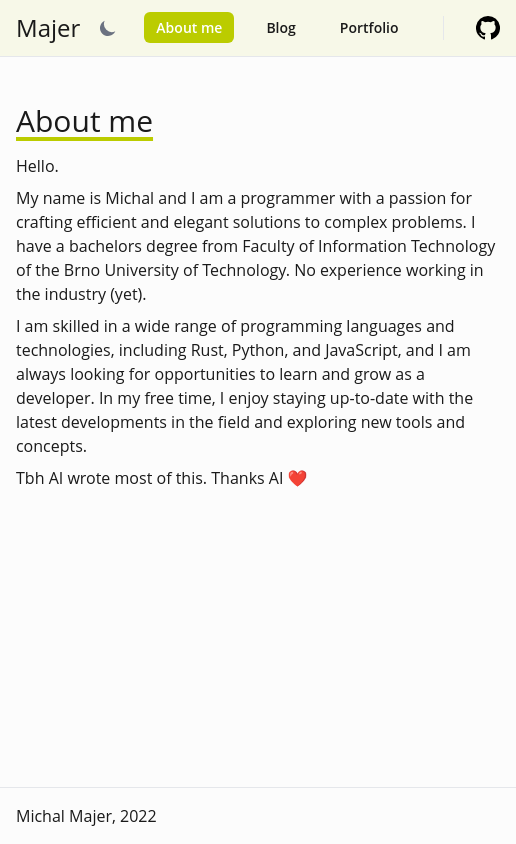
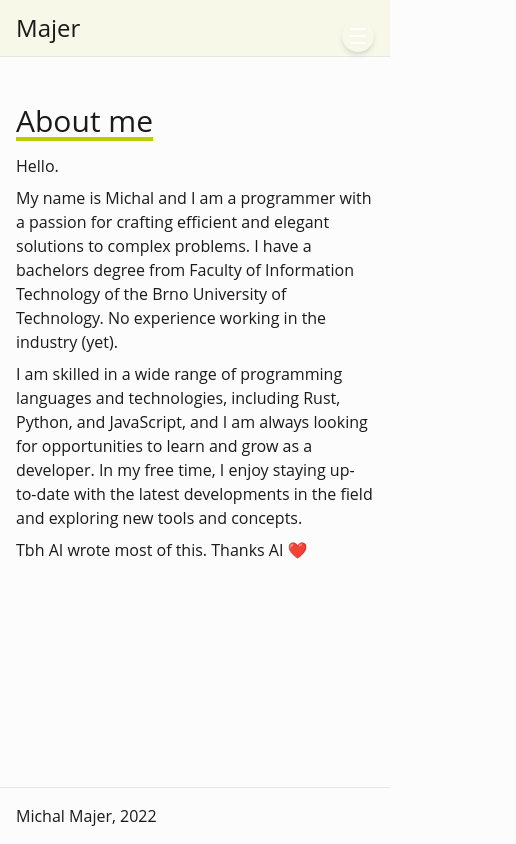
Before and after one commit to Sekky61/personal_website, a Next.js app in the folder web/: page /about in a window 390 px wide. Shown: the whole page, 516 px wide, since content can reach past the window. Built offline with nearby package versions, Linux system fonts and the light colour scheme.

Commit message:
hamburger menu part 1

```diff
--- a/web/common/components/BlogPostCard.tsx
+++ b/web/common/components/BlogPostCard.tsx
@@ -20,7 +20,7 @@ export default function BlogPostCard({ post }: { post: Blogpost }) {
         <p className="two-line-text-ellipsis h-12">
           {truncatedText}
         </p>
-        <div className="flex gap-1 h-8">
+        <div className="flex gap-1 h-7">
           {
             newTags.map(({ label, value }: any) =>
               <div key={value} className="tag-pill">
--- a/web/common/components/Pagination.tsx
+++ b/web/common/components/Pagination.tsx
@@ -53,7 +53,7 @@ function PageLink({ active, pageNumber, pathPrefix }: any) {
     return (
         <Link href={`${pathPrefix}/${pageNumber}`} aria-current="page"
             className={"relative inline-flex items-center border px-4 py-2 text-sm font-medium  focus:z-20 "
-                + (active ? "z-20 bg-primary-50 dark:bg-primary-90 border-primary-50 text-primary-60" : " border-gray-300 text-gray-500 hover:bg-gray-50")}>
+                + (active ? "z-20 bg-primary-90 dark:bg-primary-10 border-primary-40 text-primary-40" : " border-gray-300 text-gray-500 hover:bg-gray-50")}>
             {pageNumber}
         </Link>
     );
--- a/web/common/components/layout/Header.tsx
+++ b/web/common/components/layout/Header.tsx
@@ -11,9 +11,31 @@ const ThemeSwitch = () => {
     const uses_light = colorTheme === "light";
 
     return (
-        <button onClick={() => { uses_light ? setTheme("dark") : setTheme("light") }} type="button" className="mr-5 focus:ring focus:ring-primary-20 text-gray-500 dark:text-gray-400 hover:bg-gray-100 dark:hover:bg-gray-700 focus:outline-none rounded-full text-sm p-1.5">
+        <button onClick={() => { uses_light ? setTheme("dark") : setTheme("light") }} type="button" className="mr-5 focus:ring focus:ring-primary-70 text-primary-40 dark:text-primary-40 hover:bg-gray-100 dark:hover:bg-primary-20 focus:outline-none rounded-full text-sm p-1.5">
             <LightSwitch uses_light={uses_light}></LightSwitch>
         </button>
+    );
+}
+
+const Hamburger = () => {
+    return (
+        <div className="w-8 h-8">
+            <button className="relative group">
+                <div className="relative flex overflow-hidden items-center justify-center rounded-full w-8 h-8 transform transition-all duration-200 shadow-md">
+                    <div className="flex flex-col justify-between w-4 h-4 transform transition-all duration-300 origin-center overflow-hidden">
+                        <div className="bg-white h-[2px] w-7 transform transition-all duration-300 origin-left group-focus:translate-x-10"></div>
+                        <div className="bg-white h-[2px] w-7 rounded transform transition-all duration-300 group-focus:translate-x-10 delay-75"></div>
+                        <div className="bg-white h-[2px] w-7 transform transition-all duration-300 origin-left group-focus:translate-x-10 delay-150"></div>
+                        <div className="absolute items-center justify-between transform transition-all duration-500 top-2.5 -translate-x-10 group-focus:translate-x-0 flex w-0 group-focus:w-12">
+                            <div className="absolute bg-white h-[2px] w-4 transform transition-all duration-500 rotate-0 delay-300 group-focus:rotate-45"></div>
+                            <div className="absolute bg-white h-[2px] w-4 transform transition-all duration-500 -rotate-0 delay-300 group-focus:-rotate-45"></div>
+                        </div>
+                    </div>
+                </div>
+            </button>
+            <input className="hidden" type="checkbox" name="" id="hamburger-checkbox" />
+        </div>
+
     );
 }
 
@@ -48,7 +70,7 @@ const NavLink = ({
 
 const Header = () => {
     return (
-        <div className="neutral-bg sticky top-0 w-full border-b divide-slate-500 ">
+        <div className="neutral-bg sticky top-0 w-full border-b divide-slate-500">
             <div className="bg-primary-40/[.08] px-4">
                 <div className="small-container py-3">
                     <div className="flex gap-3 items-center">
@@ -56,7 +78,13 @@ const Header = () => {
                             <span className="whitespace-nowrap hidden sm:block text-2xl">Michal Majer</span>
                             <span className="whitespace-nowrap sm:hidden text-2xl">Majer</span>
                         </Link>
-                        <div className="flex overflow-visible items-center ml-auto text-sm leading-7 overflow-x-auto">
+                        <div className="flex-grow">
+                        </div>
+                        <div>
+                            <div className="md:hidden">
+                                <Hamburger></Hamburger>
+                            </div>
+                            <div className="hidden md:flex items-center text-sm">
                                 <ThemeSwitch></ThemeSwitch>
                                 <nav>
                                     <ul className="flex space-x-5">
@@ -87,6 +115,7 @@ const Header = () => {
                     </div>
                 </div>
             </div>
+        </div>
     )
 }
 
--- a/web/common/svg/GithubLogo.tsx
+++ b/web/common/svg/GithubLogo.tsx
@@ -1,6 +1,6 @@
 
 const GithubLogo = (props: any) => (
-    <svg xmlns="http://www.w3.org/2000/svg" width="24" height="24" className="duration-150 fill-black dark:fill-white hover:fill-primary-70">
+    <svg xmlns="http://www.w3.org/2000/svg" width="24" height="24" className="duration-150 fill-black dark:fill-white dark:hover:fill-primary-80 hover:fill-primary-20">
         <path d="M12 0a12 12 0 0 0-3.8 23.39c.6.1.8-.26.8-.58v-2.23c-3.34.72-4.03-1.42-4.03-1.42-.55-1.39-1.34-1.76-1.34-1.76-1.09-.74.09-.72.09-.72 1.2.08 1.84 1.23 1.84 1.23 1.07 1.84 2.8 1.3 3.49 1 .1-.78.42-1.3.76-1.6-2.67-.31-5.47-1.34-5.47-5.94 0-1.3.47-2.38 1.24-3.22-.13-.3-.54-1.52.12-3.17 0 0 1-.33 3.3 1.23a11.5 11.5 0 0 1 6 0c2.3-1.56 3.3-1.23 3.3-1.23.66 1.65.25 2.87.12 3.17a4.63 4.63 0 0 1 1.24 3.22c0 4.61-2.81 5.63-5.48 5.92.43.38.82 1.1.82 2.23v3.29c0 .32.2.7.8.58A12 12 0 0 0 12 0z" />
     </svg>
 )
--- a/web/styles/globals.css
+++ b/web/styles/globals.css
@@ -81,7 +81,7 @@ https://m3.material.io/styles/color/the-color-system/color-roles
   }
 
   .tag-pill {
-    @apply rounded-md font-semibold primary text-sm px-2.5 py-1
+    @apply rounded-md font-semibold primary text-sm px-2.5 py-1 h-7
   }
 }
 
```
Lines whose indentation alone changed are shown as unchanged.
